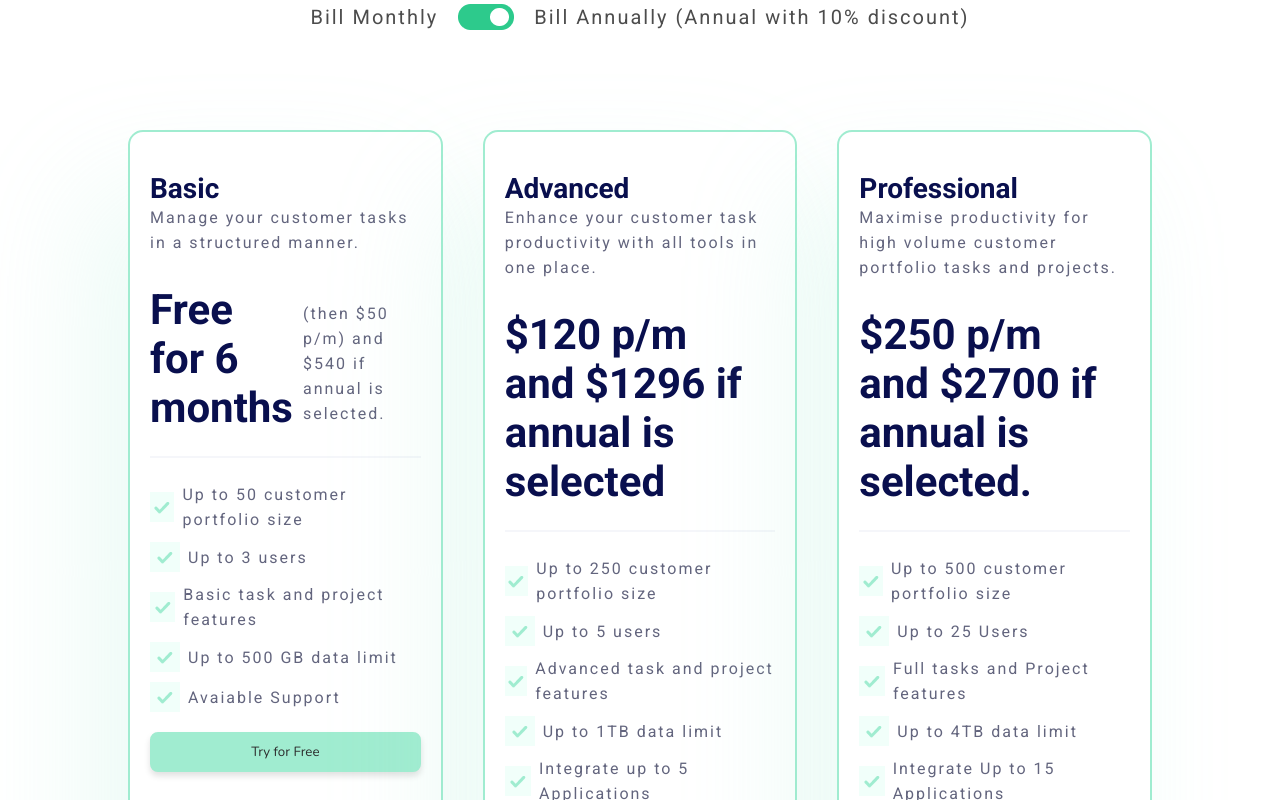
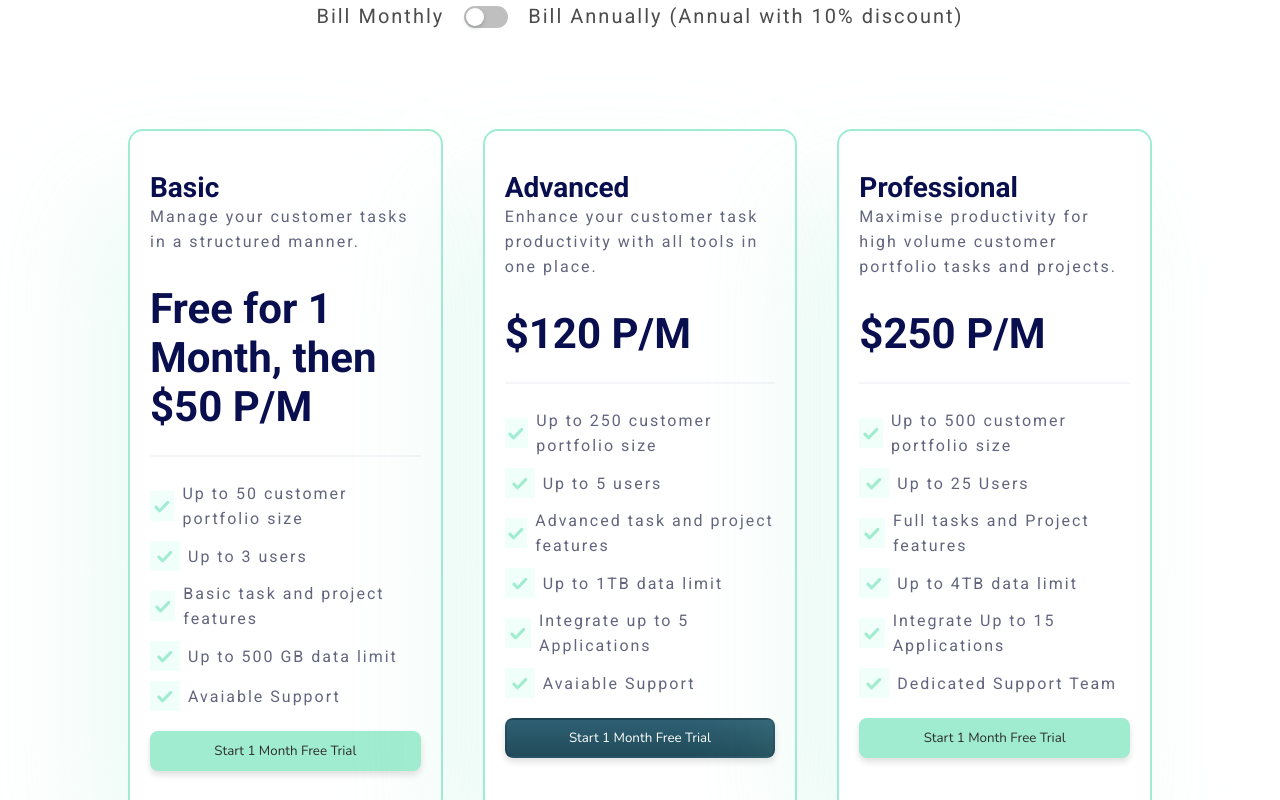
Before and after one commit to junaidp/taasklanding, a React (Create React App) app: page /pricing in a window 1280 px wide. Shown: the part 700-1500 px from the top of the page. Built offline with nearby package versions, Linux system fonts and the light colour scheme; a web font is replaced by a local one.

Commit message:
Bugs Fixed, Price Toggle Added

```diff
--- a/package.json
+++ b/package.json
@@ -14,6 +14,7 @@
     "@testing-library/jest-dom": "^5.17.0",
     "@testing-library/react": "^13.4.0",
     "@testing-library/user-event": "^13.5.0",
+    "antd": "^5.8.6",
     "emailjs-com": "^3.2.0",
     "react": "^18.2.0",
     "react-dom": "^18.2.0",
--- a/src/App.jsx
+++ b/src/App.jsx
@@ -1,4 +1,3 @@
-import React from "react";
 import {
   Home,
   About,
--- a/src/components/PricingComponents/PricingBody.jsx
+++ b/src/components/PricingComponents/PricingBody.jsx
@@ -1,10 +1,17 @@
-import React from "react";
+import React, { useState } from "react";
 import "./index.css";
 import { Pricing } from "./data";
 import tick from "../../assets/tick.png";
 import swit from "../../assets/switch.png";
+import { Switch } from "antd";
 
 const PricingBody = () => {
+  const [toggle, setToggle] = useState(true);
+
+  const toggler = () => {
+    setToggle(!toggle);
+  };
+
   return (
     <div className="pricingMain">
       <div className="pricingContent">
@@ -18,48 +25,45 @@ const PricingBody = () => {
         </p>
         <div className="pricingBiling">
           <p>Bill Monthly</p>
-          <img src={swit} />
+          <Switch onClick={toggler} />
           <p>Bill Annually (Annual with 10% discount)</p>
         </div>
       </div>
       <div className="pricingCards">
-        {Pricing.map((item) => {
-          return (
-            <div className="pricingCard">
+        {Pricing.map((item, index) => (
+          <div className="pricingCard" key={index}>
             <div className="pricingCardFlexFirst">
               <div>
                 <h1 className="pricingCardHead">{item.head}</h1>
                 <p className="pricingCardPara">{item.para}</p>
               </div>
               <div className="pricingAmountFlex">
-                  <h1 className="pricingCardAmount">{item.amount}</h1>
+                <h1 className="pricingCardAmount">
+                  {toggle ? item.amount.monthly : item.amount.annual}
+                </h1>
                 <p className="pricingCardTime">{item.time}</p>
               </div>
             </div>
-
             <div className="pricingLine"></div>
-
             <div>
-                {item.content.map((text) => {
-                  return (
-                    <div className="pricingTickFlex">
+              {item.content.map((text, subIndex) => (
+                <div className="pricingTickFlex" key={subIndex}>
                   <div className="PritickBox">
-                        <img src={tick} />
+                    <img src={tick} alt="tick" />
                   </div>
                   <p>{text}</p>
                 </div>
-                  );
-                })}
+              ))}
             </div>
-
             <button
-                className={`${item.dark ? "activeBtnPricing" : "pricingBtn"}`}
+              className={`${
+                item.dark ? "activeBtnPricing" : "pricingBtn"
+              } ${toggle ? "customTrueStyle" : ""}`}
             >
               {item.btn}
             </button>
           </div>
-          );
-        })}
+        ))}
       </div>
     </div>
   );
--- a/src/components/PricingComponents/data.js
+++ b/src/components/PricingComponents/data.js
@@ -2,8 +2,10 @@ const Pricing = [
   {
     head: "Basic",
     para: "Manage your customer tasks in a structured manner.",
-    amount: "Free for 6 months",
-    time: "(then $50 p/m) and $540 if annual is selected.",
+    amount: {
+      monthly: "Free for 1 Month, then $50 P/M",
+      annual: "Free for 1 Month, then $540 P/A",
+    },
     content: [
       "Up to 50 customer portfolio size",
       "Up to 3 users",
@@ -12,12 +14,15 @@ const Pricing = [
       "Avaiable Support",
     ],
     dark: false,
-    btn: "Try for Free",
+    btn: "Start 1 Month Free Trial",
   },
   {
     head: "Advanced",
     para: "Enhance your customer task productivity with all tools in one place.",
-    amount: "$120 p/m and $1296 if annual is selected",
+    amount: {
+      monthly: "$120 P/M",
+      annual: "$1269 P/A",
+    },
     content: [
       "Up to 250 customer portfolio size",
       "Up to 5 users",
@@ -27,12 +32,15 @@ const Pricing = [
       "Avaiable Support",
     ],
     dark: true,
-    btn: "Start 14 Days Free Trial",
+    btn: "Start 1 Month Free Trial",
   },
   {
     head: "Professional",
     para: "Maximise productivity for high volume customer portfolio tasks and projects.",
-    amount: "$250 p/m and $2700 if annual is selected.",
+    amount: {
+      monthly: "$250 P/M",
+      annual: "$2700 P/A",
+    },
     content: [
       "Up to 500 customer portfolio size",
       "Up to 25 Users",
@@ -42,8 +50,7 @@ const Pricing = [
       "Dedicated Support Team",
     ],
     dark: false,
-    btn: "Start 14 Days Free Trial",
+    btn: "Start 1 Month Free Trial",
   },
 ];
-
 export { Pricing };
--- a/src/components/PricingComponents/index.css
+++ b/src/components/PricingComponents/index.css
@@ -115,6 +115,13 @@
   margin-top: 10px;
 }
 
+:where(.css-dev-only-do-not-override-nnuwmp).ant-switch.ant-switch-checked:hover:not(.ant-switch-disabled) {
+  background: #90ebca;
+}
+.ant-switch.ant-switch-checked {
+  background: #90ebca;
+}
+
 .PritickBox {
   width: 30px;
   height: 30px;
@@ -172,6 +179,13 @@
   color: #2c2c2c;
 }
 
+.CTA-Bottom {
+  text-align: center;
+  font-size: 22px;
+  margin-top: -40px;
+  margin-bottom: 30px;
+}
+
 @media screen and (max-width: 1000px) {
   .pricingContent {
     width: 80%;
```
Also changed, not shown: 1 other file (tests, documents, lock files or other folders). Lines whose indentation alone changed are shown as unchanged.
